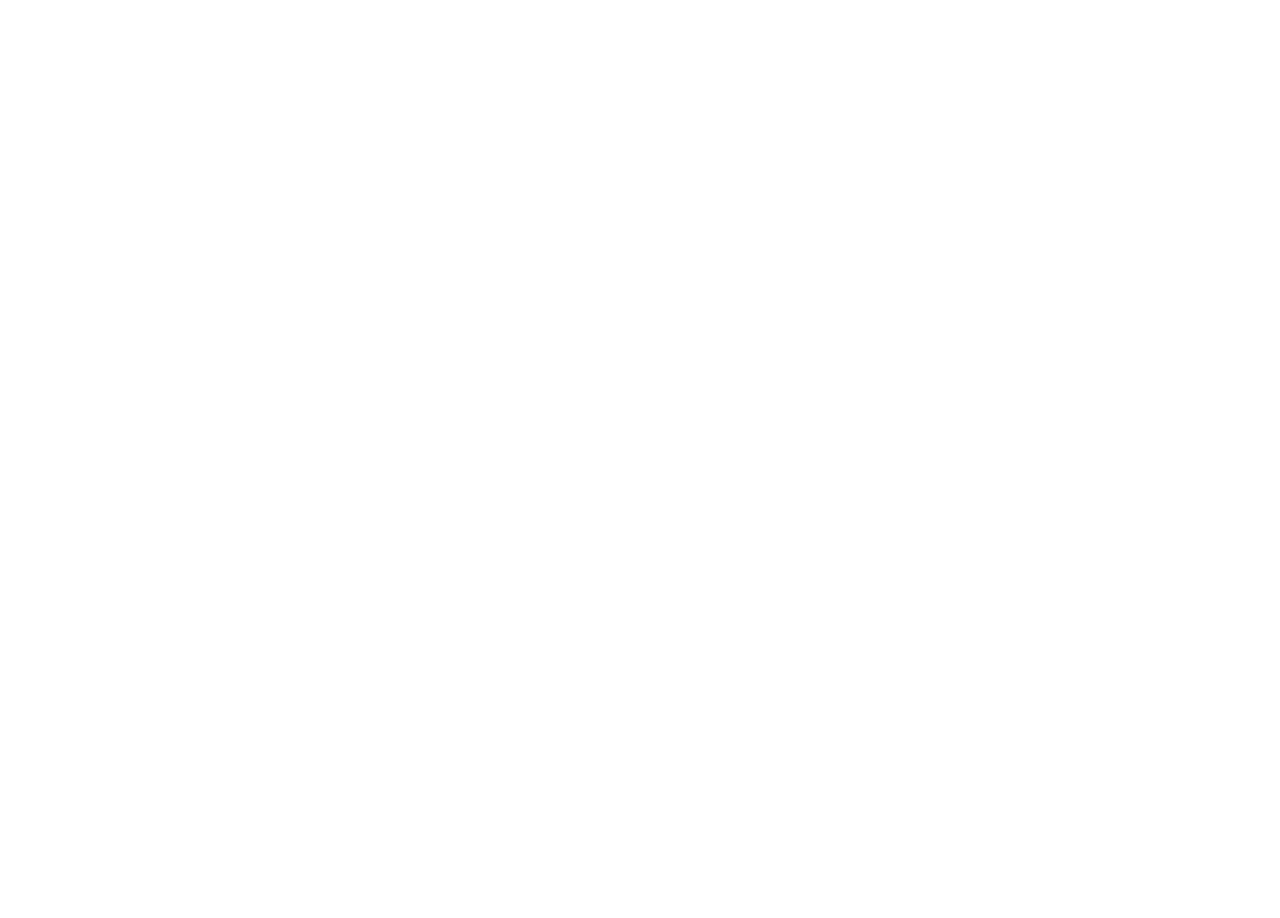
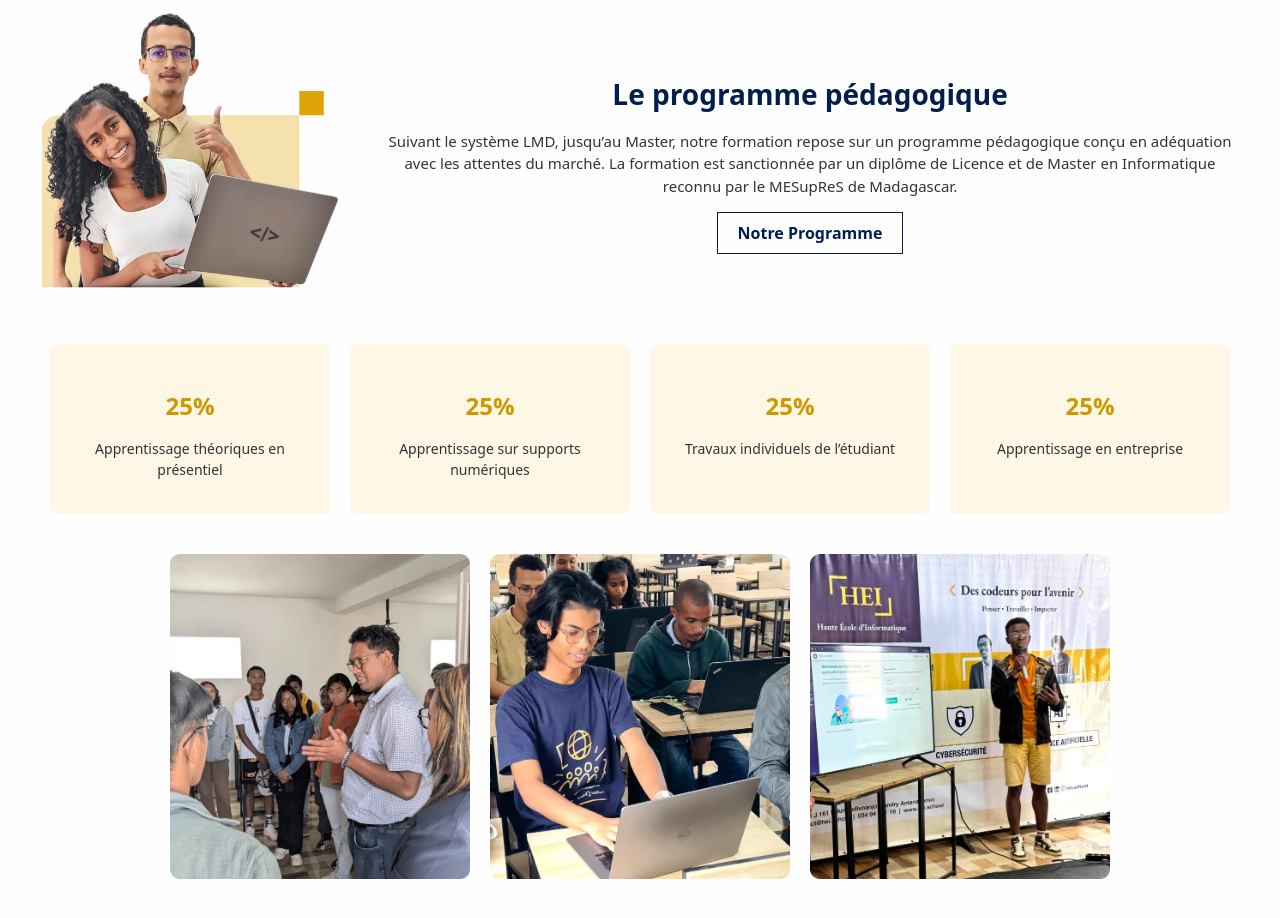
Before and after one commit to Amboara-PRO/exoWEB2, a React (Vite) app: page / in a window 1280 px wide. Shown: the part 4020-4938 px from the top of the page. Before the commit the page ends 3970 px from the top, so only its background shows below. Built offline with nearby package versions, Linux system fonts and the light colour scheme.

Commit message:
ajout du programme pédagogique

```diff
--- a/src/App.jsx
+++ b/src/App.jsx
@@ -6,6 +6,7 @@ import EquipePedagogique from "./components/EquipePedagogique.jsx";
 import Debouche from "./components/Debouches.jsx";
 import Domaines from "./components/Domaines.jsx";
 import Admission from "./components/Admission.jsx";
+import ProgrammePedagogique from "./components/ProgrammePedagogique.jsx";
 
 
 import "./App.css";
@@ -20,6 +21,7 @@ function App() {
       <Debouche />
       <Domaines />
       <Admission />
+      <ProgrammePedagogique />
     </>
   );
 }
--- /dev/null
+++ b/src/components/ProgrammePedagogique.css
@@ -0,0 +1,93 @@
+.programme-section {
+  padding: 60px 20px;
+  background-color: #fefefe;
+}
+
+.programme-top {
+  display: flex;
+  flex-wrap: wrap;
+  align-items: center;
+  gap: 40px;
+  max-width: 1200px;
+  margin: auto;
+}
+
+.programme-image img {
+  max-width: 300px;
+  width: 100%;
+}
+
+.programme-content {
+  flex: 1;
+  min-width: 280px;
+}
+
+.programme-content h2 {
+  font-size: 28px;
+  color: #001f4d;
+  margin-bottom: 10px;
+}
+
+.programme-content p {
+  font-size: 15px;
+  color: #333;
+  margin-bottom: 15px;
+}
+
+.btn-primary {
+  display: inline-block;
+  border: 1px solid #001f4d;
+  color: #001f4d;
+  padding: 8px 20px;
+  text-decoration: none;
+  font-weight: bold;
+  transition: 0.3s;
+}
+
+.btn-primary:hover {
+  background-color: #001f4d;
+  color: white;
+}
+
+.programme-grid {
+  display: flex;
+  flex-wrap: wrap;
+  justify-content: center;
+  gap: 20px;
+  margin-top: 50px;
+}
+
+.grid-item {
+  flex: 1 1 200px;
+  max-width: 240px;
+  background-color: #fff7e6;
+  text-align: center;
+  padding: 20px;
+  border-radius: 8px;
+}
+
+.grid-item h3 {
+  font-size: 24px;
+  color: #cc9900;
+  margin-bottom: 10px;
+}
+
+.grid-item p {
+  font-size: 14px;
+  color: #333;
+}
+
+.programme-gallery {
+  display: flex;
+  flex-wrap: wrap;
+  justify-content: center;
+  margin-top: 40px;
+  gap: 20px;
+}
+
+.programme-gallery img {
+  max-width: 300px;
+  width: 100%;
+  border-radius: 8px;
+  object-fit: cover;
+}
--- /dev/null
+++ b/src/components/ProgrammePedagogique.jsx
@@ -0,0 +1,52 @@
+import React from 'react';
+import './ProgrammePedagogique.css';
+import TWOstudents from '../assets/IMG-03-e1720537524581-1024x950-1.webp';
+import MASK_GROUP_1 from '../assets/Mask-group-1.webp';
+import MASK_GROUP_2 from '../assets/Mask-group-2.webp';
+import MASK_GROUP_3 from '../assets/Mask-group-3.webp';
+
+
+export default function ProgrammePedagogique() {
+  return (
+    <section className="programme-section">
+      <div className="programme-top">
+        <div className="programme-image">
+          <img src={TWOstudents} alt="Étudiants" />
+        </div>
+        <div className="programme-content">
+          <h2>Le programme pédagogique</h2>
+          <p>
+            Suivant le système LMD, jusqu’au Master, notre formation repose sur un programme pédagogique conçu en adéquation avec les attentes du marché.
+            La formation est sanctionnée par un diplôme de Licence et de Master en Informatique reconnu par le MESupReS de Madagascar.
+          </p>
+          <a href="#" className="btn-primary">Notre Programme</a>
+        </div>
+      </div>
+
+      <div className="programme-grid">
+        <div className="grid-item">
+          <h3>25%</h3>
+          <p>Apprentissage théoriques en présentiel</p>
+        </div>
+        <div className="grid-item">
+          <h3>25%</h3>
+          <p>Apprentissage sur supports numériques</p>
+        </div>
+        <div className="grid-item">
+          <h3>25%</h3>
+          <p>Travaux individuels de l’étudiant</p>
+        </div>
+        <div className="grid-item">
+          <h3>25%</h3>
+          <p>Apprentissage en entreprise</p>
+        </div>
+      </div>
+
+      <div className="programme-gallery">
+        <img src={MASK_GROUP_1} alt="Cours 1" />
+        <img src={MASK_GROUP_2} alt="Cours 2" />
+        <img src={MASK_GROUP_3} alt="Cours 3" />
+      </div>
+    </section>
+  );
+}
```
Also changed, not shown: src/assets/IMG-03-e1720537524581-1024x950-1.webp (renamed from src/assets/IMG-03-e1720537524581-1024x950-1 (1).webp).
